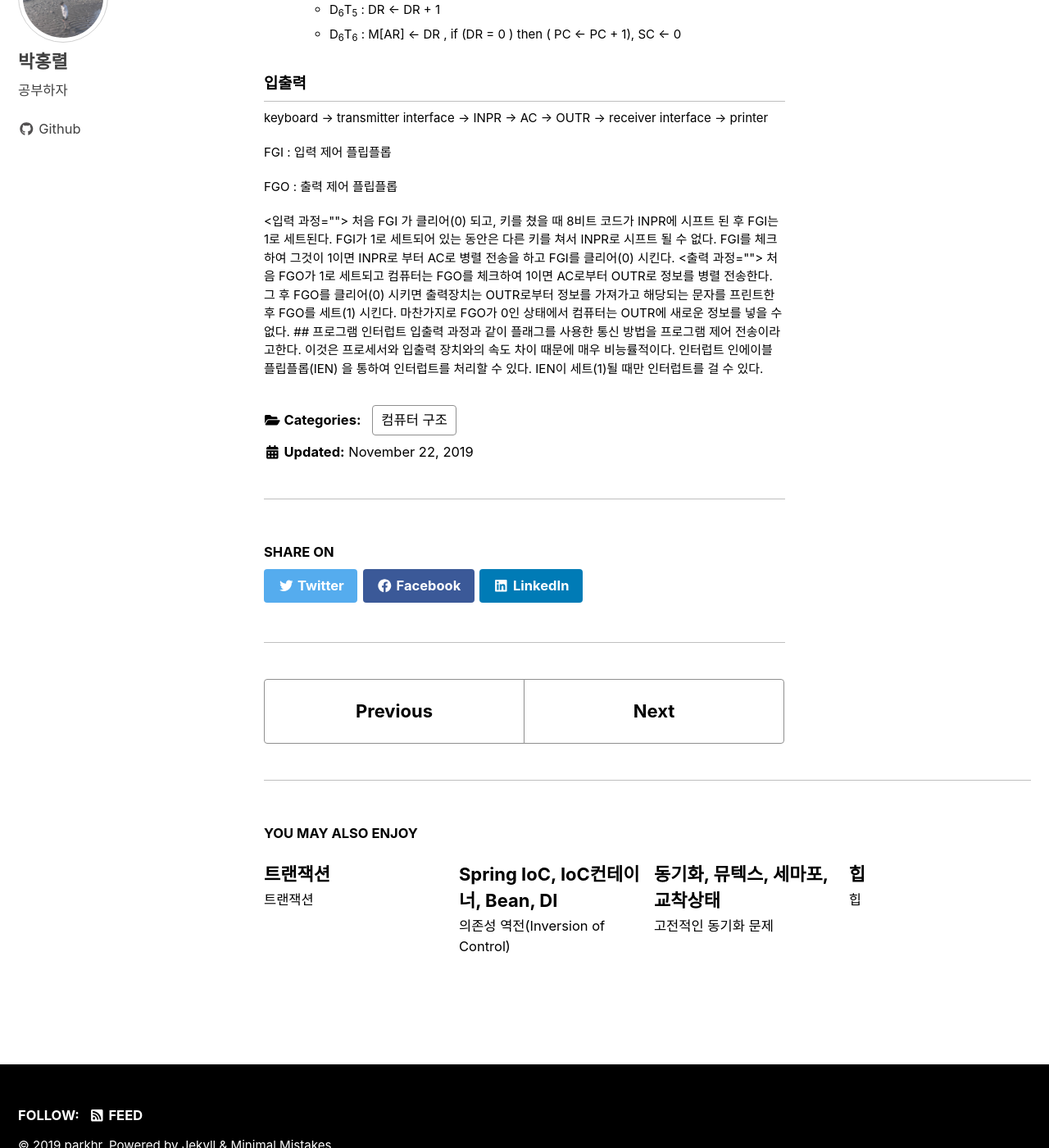
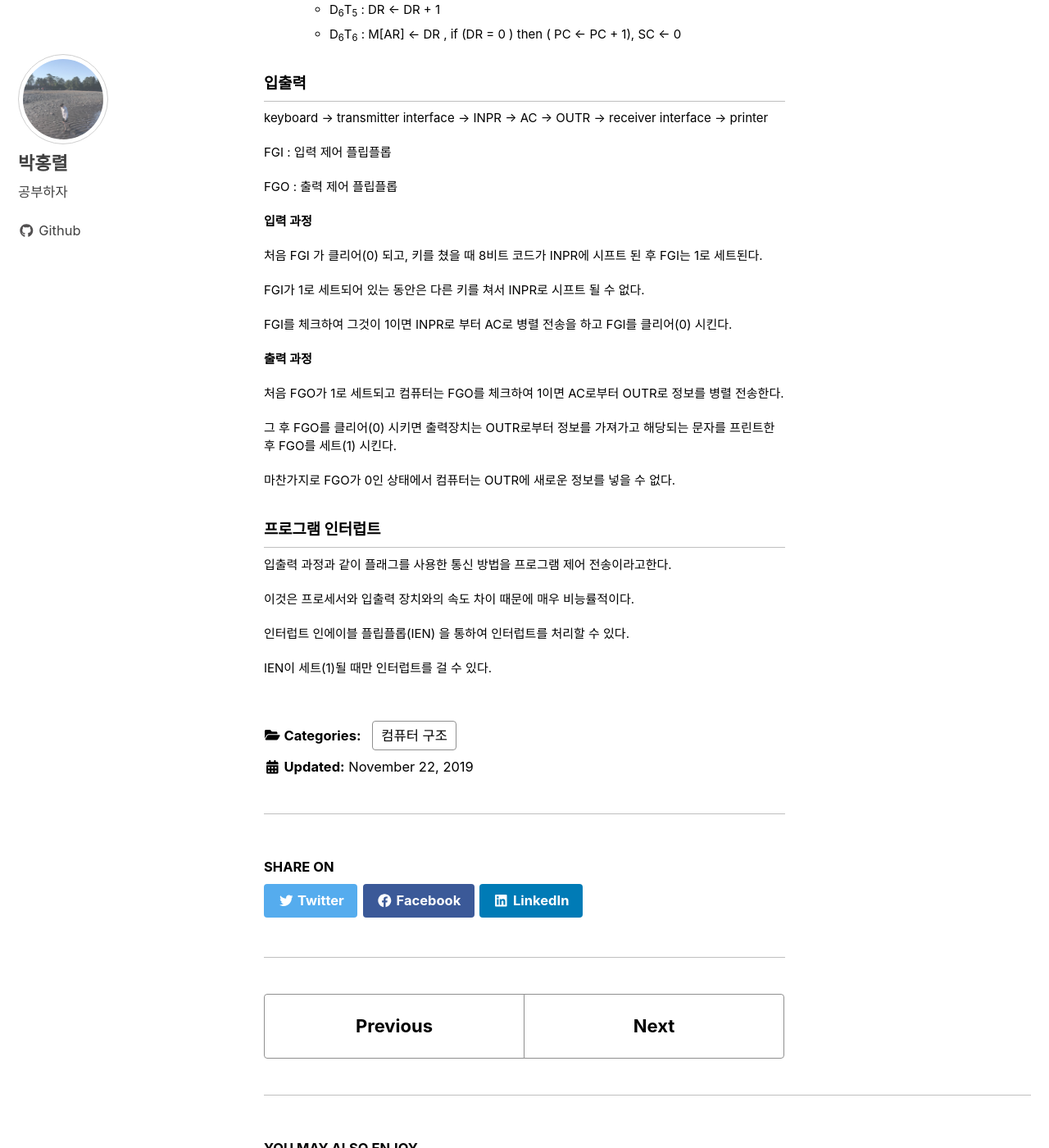
Before and after one commit to parkhr/parkhr.github.io, a Jekyll site: the page built from _posts/2019-11-22-컴퓨터구조 5장.md, in a window 1280 px wide and 1400 px high, scrolled down 2923 px. Shown: the whole window at 82% size. Built offline with Jekyll 4.4.1, drawn with Linux system fonts in a browser that asks for light colours; cached includes are drawn as plain includes; nearby versions of some CDN libraries.

Commit message:
내용 수정

```diff
--- a/_posts/2019-11-22-컴퓨터구조 5장.md
+++ b/_posts/2019-11-22-컴퓨터구조 5장.md
@@ -143,7 +143,9 @@ FGI : 입력 제어 플립플롭
 
 FGO : 출력 제어 플립플롭
 
-<입력 과정>
+
+
+**입력 과정**
 
 처음 FGI 가 클리어(0) 되고, 키를 쳤을 때 8비트 코드가 INPR에 시프트 된 후 FGI는 1로 세트된다.
 
@@ -153,7 +155,7 @@ FGI를 체크하여 그것이 1이면 INPR로 부터 AC로 병렬 전송을 하
 
 
 
-<출력 과정>
+**출력 과정**
 
 처음 FGO가 1로 세트되고 컴퓨터는 FGO를 체크하여 1이면 AC로부터 OUTR로 정보를 병렬 전송한다.
 
```
